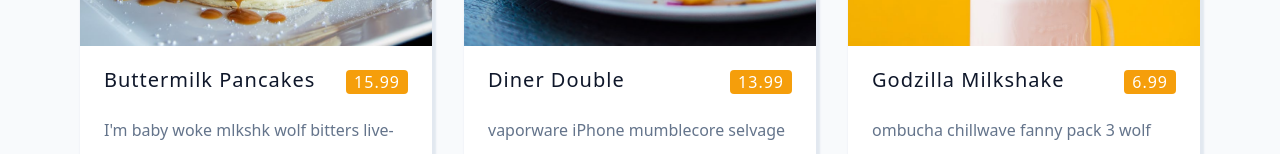
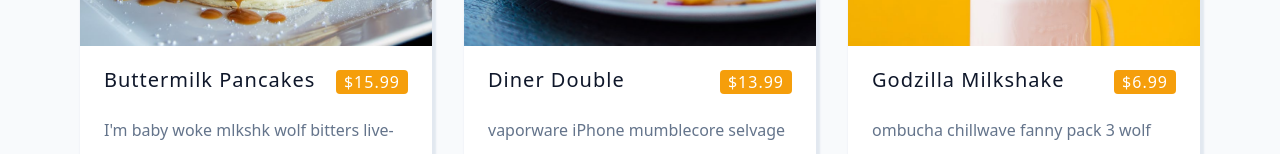
Before and after one commit to Yusen22/Food_Category_Menu, a React (Vite) app: page / in a window 1280 px wide. Shown: the part 482-636 px from the top of the page. Built offline with nearby package versions, Linux system fonts and the light colour scheme.

Commit message:
added $ to menu item price

```diff
--- a/src/MenuItem.jsx
+++ b/src/MenuItem.jsx
@@ -1,12 +1,12 @@
 const MenuItem = (item) => {
-  const { img, title, category, price, desc, id, key } = item
+  const { img, title, category, price, desc, id } = item
   return (
-    <article key={key} className="menu-item">
+    <article className="menu-item">
       <img className="img" src={img} />
       <div className="item-info">
         <header className="">
           <h5>{title}</h5>
-          <p className="item-price">{price}</p>
+          <p className="item-price">${price}</p>
         </header>
         <p className="item-text">{desc}</p>
       </div>
```
